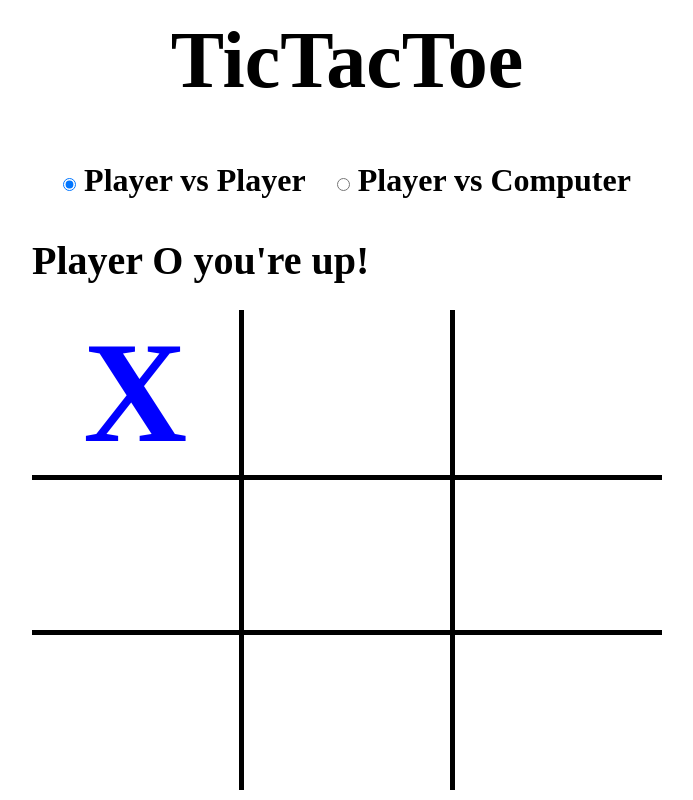
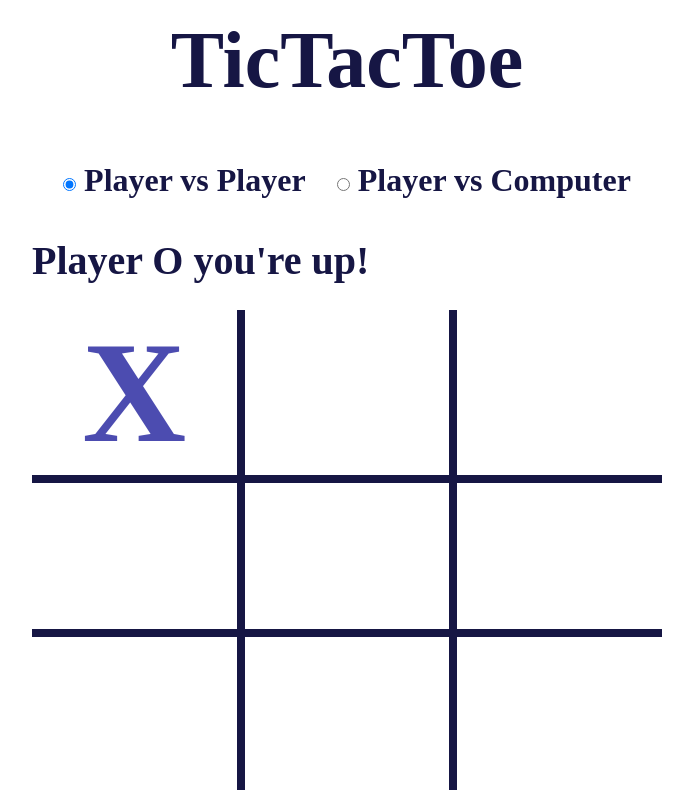
Before and after one commit to CBailey589/Practice-Exercise-TicTacToe-Game, a plain HTML site: page index.html in a window 1280 px wide. Both pictures are taken after a click on the element 315 px from the left and 390 px from the top of the page. Shown: the whole page, without its empty margins (178-871 px from the left). Drawn offline with Linux system fonts and the light colour scheme.

Commit message:
added colors to css

```diff
--- a/styles/style.css
+++ b/styles/style.css
@@ -28,6 +28,7 @@ header {
     align-items: center;
     height: 15%;
     width: 60%;
+    color: rgb(22, 22, 68);
 }
 
 h1 {
@@ -35,6 +36,7 @@ h1 {
     display: flex;
     justify-content: center;
     font-size: 5em;
+    color: rgb(22, 22, 68);
 }
 
 .gameType {
@@ -53,6 +55,7 @@ h1 {
     font-size: 2em;
     font-weight: bold;
     width: 100%;
+    color: rgb(22, 22, 68);
 }
 
 #playerTurn {
@@ -64,6 +67,7 @@ h1 {
     margin-bottom: 30px;
     height: 5%;
     width: 60%;
+    color: rgb(22, 22, 68);
 }
 
 .gameBoard {
@@ -95,17 +99,17 @@ h1 {
 }
 
 .top, .middle {
-    border-bottom: 5px solid black;
+    border-bottom: 8px solid rgb(22, 22, 68);
 }
 
 .left, .center {
-    border-right: 5px solid black;
+    border-right: 8px solid rgb(22, 22, 68);
 }
 
 .X {
-    color: blue;
+    color: rgba(0, 0, 143, 0.7);
 }
 
 .O {
-    color: red;
+    color: rgba(143, 0, 0, 0.7);
 }
```
